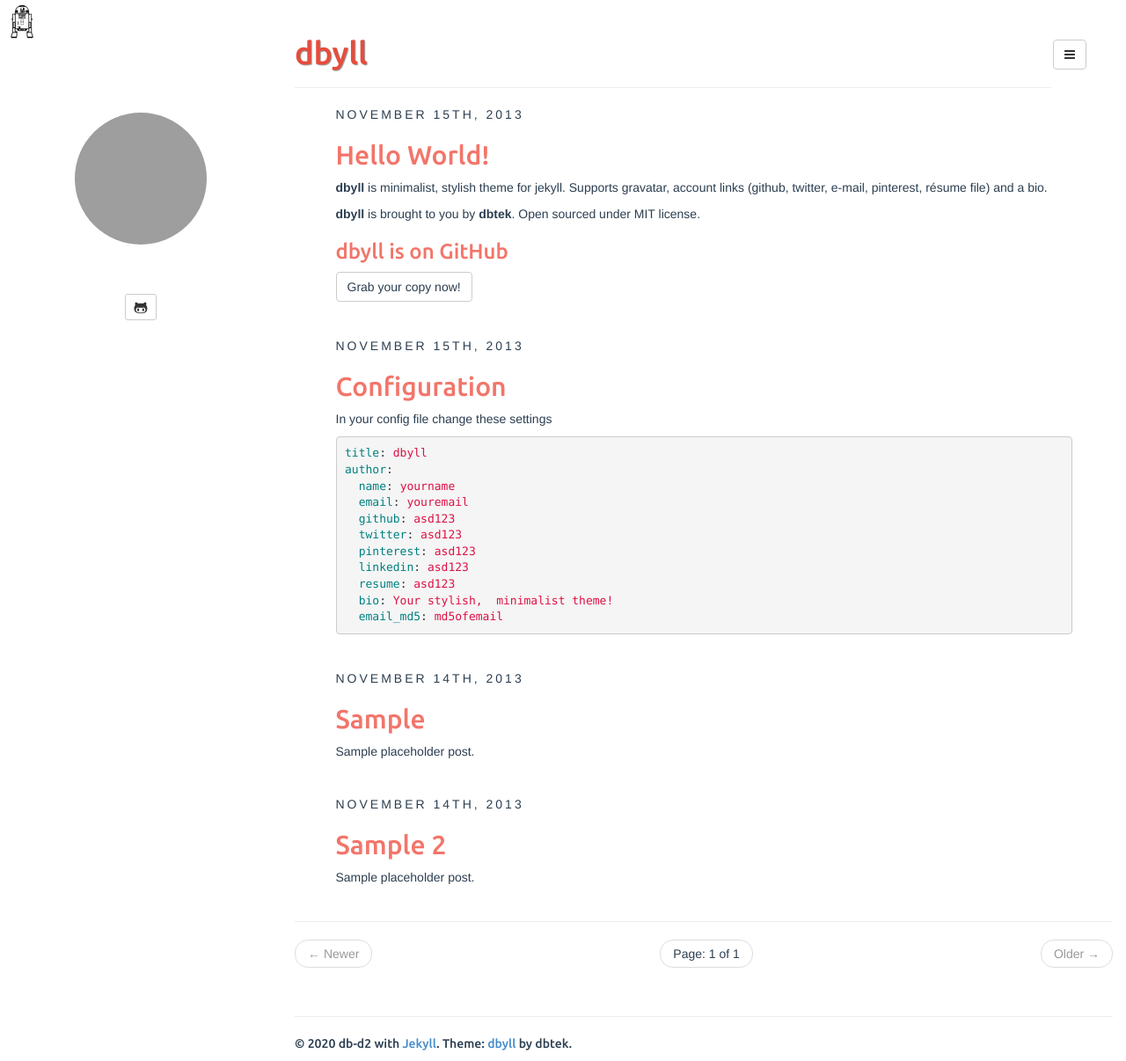
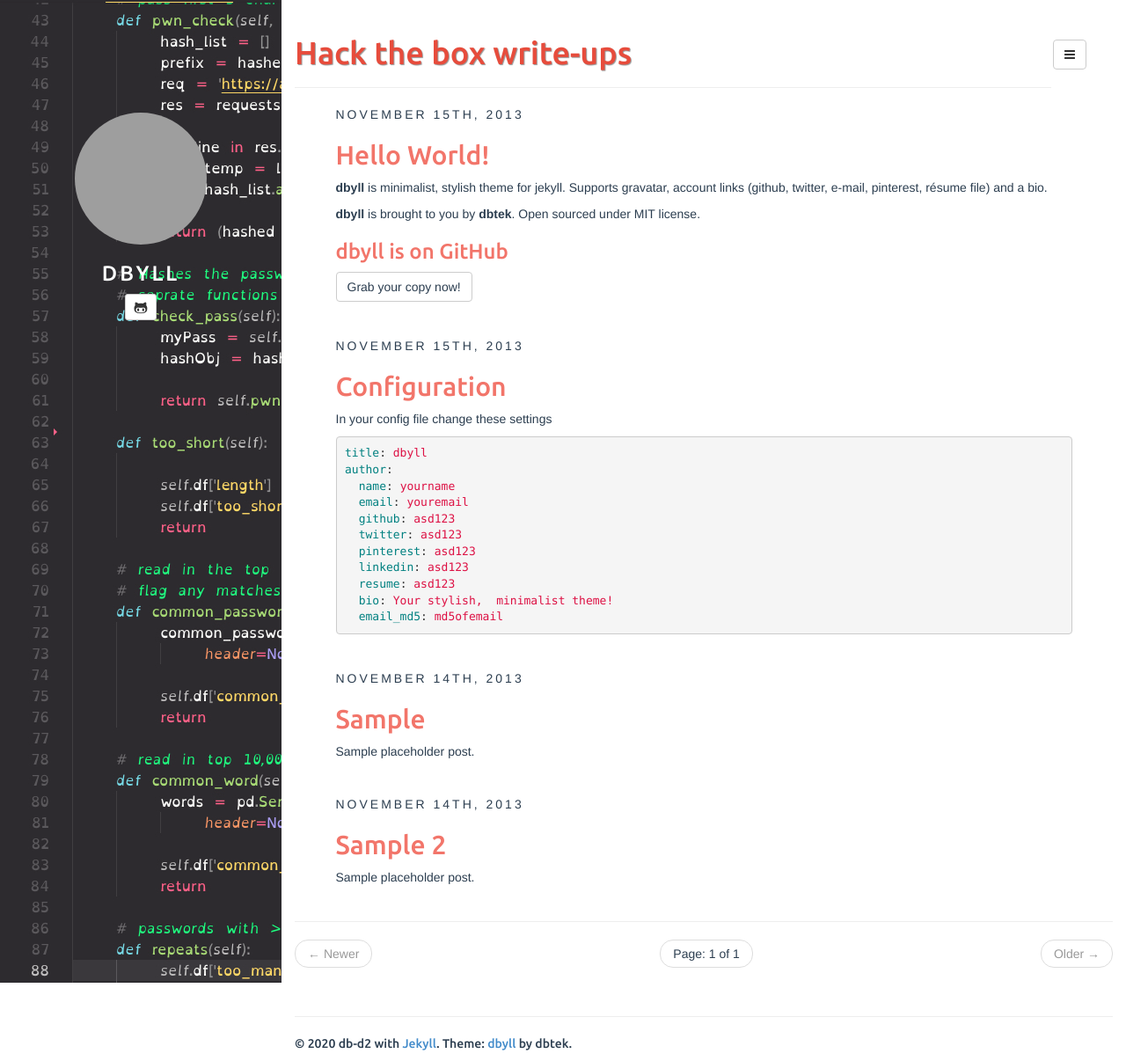
Before and after one commit to db-d2/db-d2.github.io, a Jekyll site: the page built from index.html, in a window 1280 px wide and 1206 px high. Shown: the whole window at 88% size. Built offline with Jekyll 4.4.1, drawn with Linux system fonts in a browser that asks for light colours; the list of posts is cut into pages by our own code; grey boxes are pictures that could not be loaded.

Commit message:
background changes

```diff
--- a/_config.yml
+++ b/_config.yml
@@ -14,7 +14,7 @@
     scope:
       path: "" # empty string for all files
     values:
-      title: dbyll
+      title: Hack the box write-ups
 
 description: Hack the box write-ups
 author:
@@ -26,7 +26,7 @@
 tags_path: tags.html
 
 # set it as url of an image
-sidebar_background_image: favicon.png
+sidebar_background_image: bg.jpg
 
 BASE_PATH:
 
```
Also changed, not shown: bg.jpg (added).
